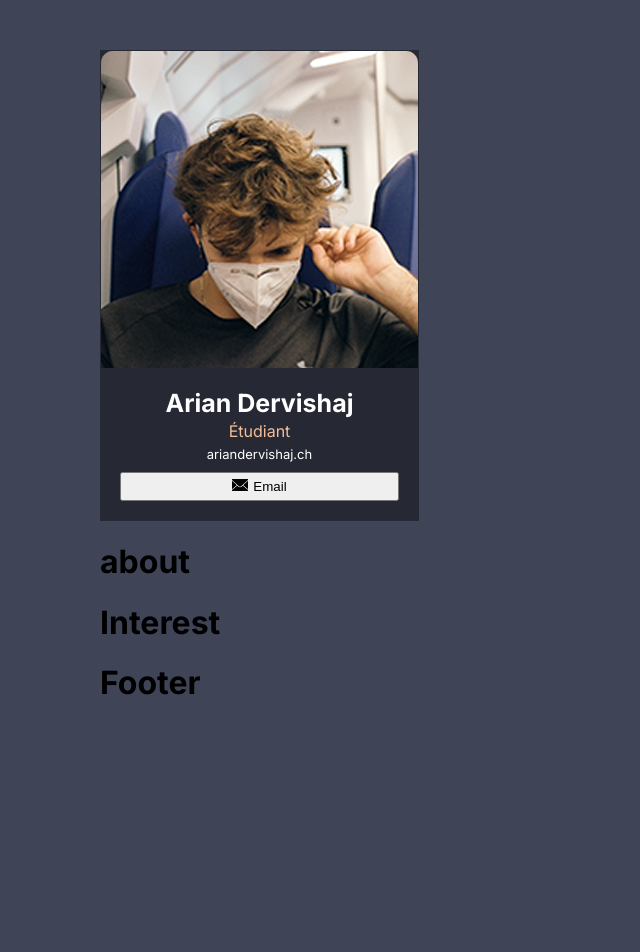
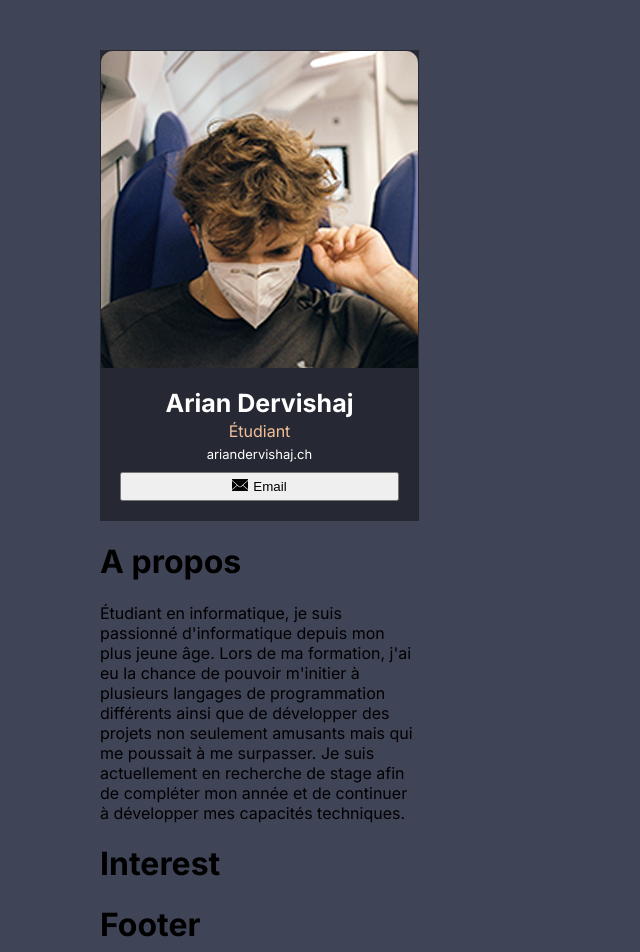
Before and after one commit to ArianDervishaj/digital-buisness-card, a React (Create React App) app: page / in a window 1280 px wide. Shown: the top 952 px of the page, without its empty margins (0-640 px from the left). Before the commit the page ends 800 px from the top, so only its background shows below. Built offline with nearby package versions, Linux system fonts and the light colour scheme.

Commit message:
contenu du a propos

```diff
--- a/src/components/About.js
+++ b/src/components/About.js
@@ -2,7 +2,19 @@ import React from 'react';
 
 function About(){
     return(
-        <h1>about</h1>
+        <div>
+            <h1>A propos</h1>
+            <p>
+            Étudiant en informatique, je suis passionné d'informatique depuis
+            mon plus jeune âge. Lors de ma formation, j'ai eu la chance de pouvoir
+            m'initier à plusieurs langages de programmation différents ainsi
+            que de développer des projets non seulement amusants mais
+            qui me poussait à me surpasser. Je suis actuellement
+            en recherche de stage afin de compléter mon année et de
+            continuer à développer mes capacités techniques.
+            </p>
+        </div>
+
     )
 }
 
```
